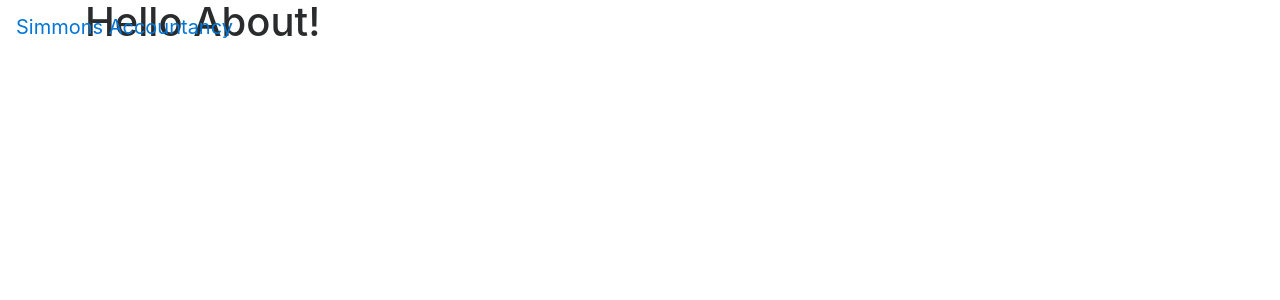
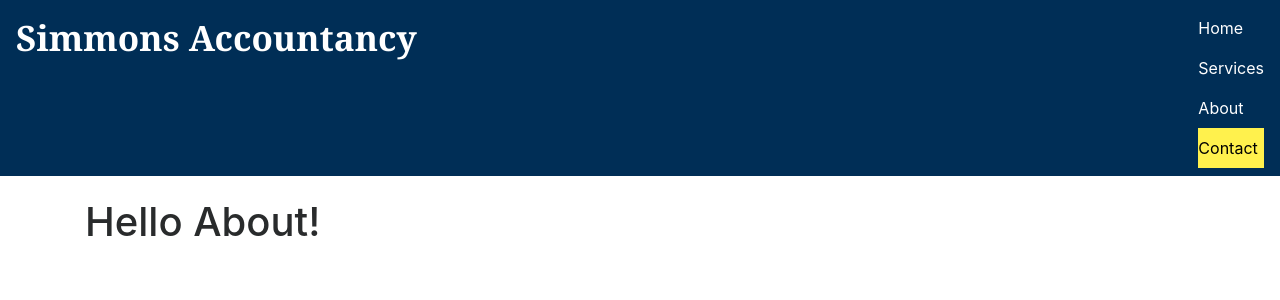
Before and after one commit to jiamingqiu-jimmy/winter_cubesat, a Flask app: page /about in a window 1280 px wide. Shown: the top 300 px of the page. Run offline with Flask 2, Linux system fonts and the light colour scheme; some libraries are stand-ins or nearby versions.

Commit message:
Added a functional and basic aesthetic for navbar and container

```diff
--- a/app/templates/base.html
+++ b/app/templates/base.html
@@ -1,43 +1,44 @@
 <!doctype html>
-<html lang="en">
+<html lang="eng">
   <head>
+    <!-- Required meta tags -->
     <meta charset="utf-8">
     <meta name="viewport" content="width=device-width, initial-scale=1, shrink-to-fit=no">
-    <meta name="description" content="">
-    <meta name="author" content="">
-    <!-- <link rel="icon" href="../../../../favicon.ico"> -->
-
-    <title>	{% block title %}{% endblock %} - Simmons Accountancy</title>
+    <title>Simmons Accountancy</title>
 
     <!-- Bootstrap core CSS -->
     <link rel="stylesheet" href="https://maxcdn.bootstrapcdn.com/bootstrap/4.0.0-beta.3/css/bootstrap.min.css" integrity="sha384-Zug+QiDoJOrZ5t4lssLdxGhVrurbmBWopoEl+M6BdEfwnCJZtKxi1KgxUyJq13dy" crossorigin="anonymous">
 
     <!-- Custom styles for this template -->
-    <link href="template.css" rel="stylesheet">
   </head>
 
   <body>
+    <header class="navbar navbar-expand flex-column
+    flex-md-row bd-navbar" style="background-color: #002E56">
+      <div class="navbar-brand" style="color:#FFFFFF; font-size:
+      35px; font-family:cambria,serif" herf="#"><b>Simmons
+        Accountancy</b></div>
+      <ul class="navbar-nav ml-auto">
+        <li class="nav-item">
+          <a class="nav-link" style="color:#FFFFFF" href="/">Home</a>
+        </li>
+        <li class="nav-item">
+          <a class="nav-link" style="color:#FFFFFF" href="/services">Services</a>
+        </li>
+        <li class="nav-item">
+          <a class="nav-link" style="color:#FFFFFF" href="/about">About</a>
+        </li>
+        <li class="nav-item" style="background-color: #FFF14D">
+          <a class="nav-link" style="color:#000000" href="/contact">Contact</a>
+        </li>
+      </ul>
+    </header>
 
-    <nav class="navbar navbar-expand-md navbar-dark bg-dark fixed-top">
-      <a class="navbar-brand" href="#">Simmons Accountancy</a>
-      <button class="navbar-toggler" type="button" data-toggle="collapse" data-target="#navbarsExampleDefault" aria-controls="navbarsExampleDefault" aria-expanded="false" aria-label="Toggle navigation">
-        <span class="navbar-toggler-icon"></span>
-      </button>
-
-      <div class="collapse navbar-collapse" id="navbarsExampleDefault">
-        <ul class="navbar-nav ml-auto">
-			{% block navtabs %}{% endblock %}
-        </ul>
-      </div>
-    </nav>
-
-    <main role="main" class="container">
-
-      <div class="content-template">
+    <div class="container">
+      <br>
         {% block content %}{% endblock %}
-      </div>
-
-    </main><!-- /.container -->
+      <br>
+    </div>
 
     <!-- Bootstrap core JavaScript
     ================================================== -->
```
